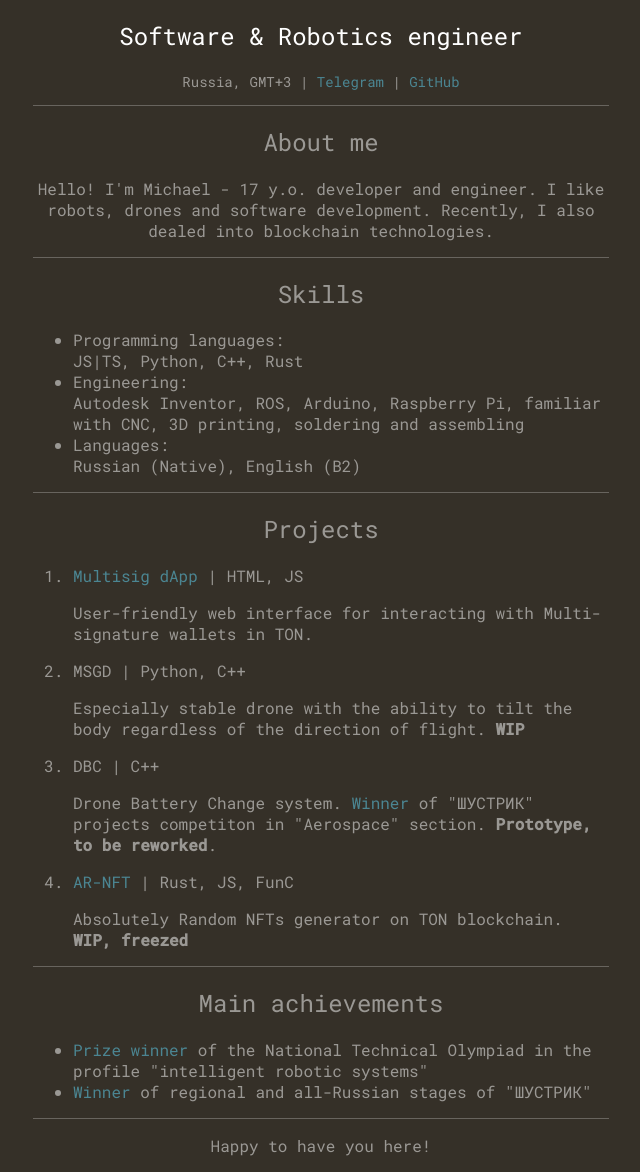
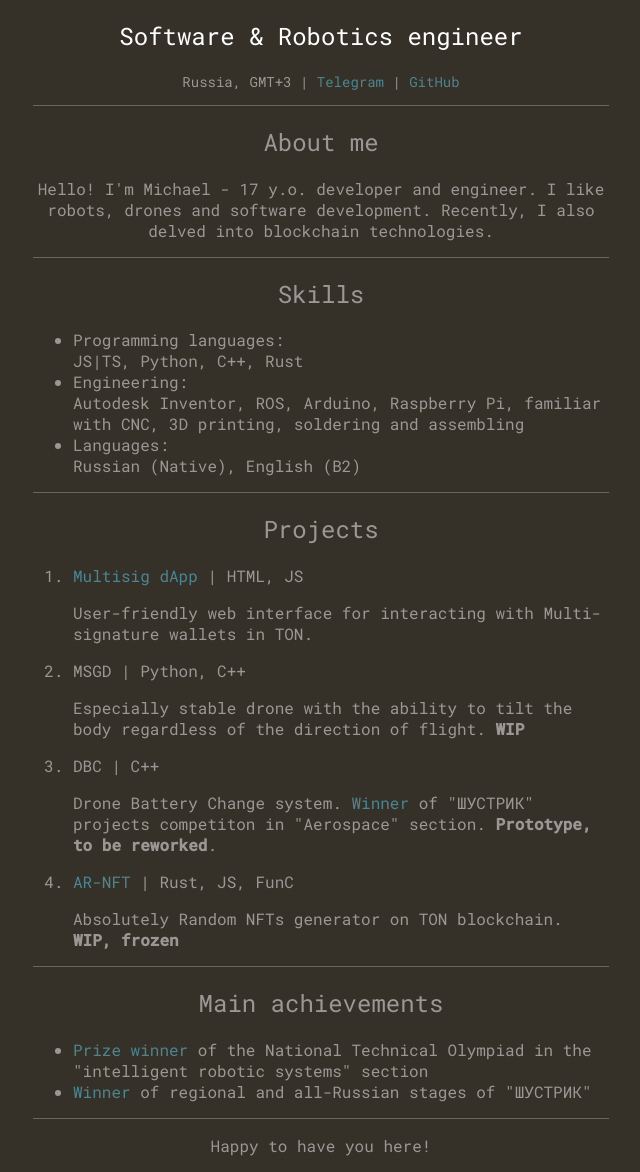
Before and after one commit to Miandic/Miandic, a plain HTML site: page index.html in a window 1280 px wide. Shown: the part 66-1238 px from the top of the page, without its empty margins (319-959 px from the left). Drawn offline with nearby package versions, Linux system fonts and the light colour scheme.

Commit message:
my stupidness never ends

```diff
--- a/index.html
+++ b/index.html
@@ -32,7 +32,7 @@
             <div class="line"></div>
             <div class="winfo">
                 <h2>About me</h2>
-                <p>Hello! I'm Michael - 17 y.o. developer and engineer. I like robots, drones and software development. Recently, I also dealed into blockchain technologies.</p>
+                <p>Hello! I'm Michael - 17 y.o. developer and engineer. I like robots, drones and software development. Recently, I also delved into blockchain technologies.</p>
             </div>
             <div class="line"></div>
             <div class="winfo">
@@ -63,14 +63,14 @@
                     <li>DBC | C++</li>
                         <p>Drone Battery Change system. <a href="https://shustrik.org/blog/880214">Winner</a> of "ШУСТРИК" projects competiton in "Aerospace" section. <b>Prototype, to be reworked</b>.</p>
                     <li><a href="https://github.com/puppycats/AR-NFT">AR-NFT</a> | Rust, JS, FunC</li>
-                        <p>Absolutely Random NFTs generator on TON blockchain. <b>WIP, freezed</b></p>
+                        <p>Absolutely Random NFTs generator on TON blockchain. <b>WIP, frozen</b></p>
                 </ol>
             </div>
             <div class="line"></div>
             <div class="winfo">
                 <h2>Main achievements</h2>
                 <ul class="alleft">
-                    <li><a href="https://vk.com/photo332500625_457241553">Prize winner</a> of the National Technical Olympiad in the profile "intelligent robotic systems"</li>
+                    <li><a href="https://vk.com/photo332500625_457241553">Prize winner</a> of the National Technical Olympiad in the "intelligent robotic systems" section  </li>
                     <li><a href="https://shustrik.org/blog/880214">Winner</a> of regional and all-Russian stages of "ШУСТРИК"</li>
             </div>
             <div class="line"></div>
```
